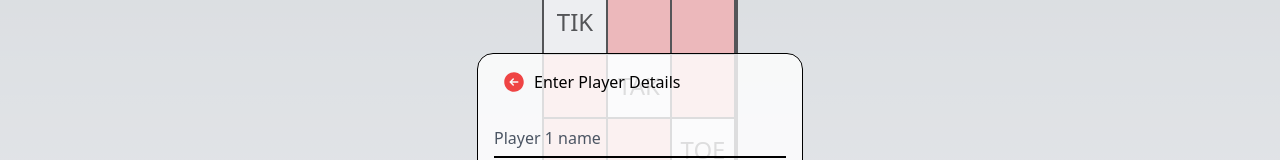
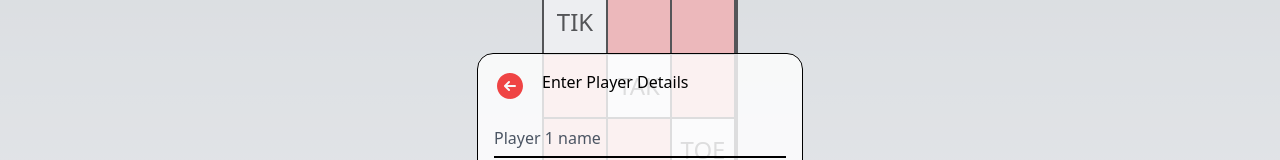
Before and after one commit to ryan20bv/tik-tak-toe, a Next.js app: page /game in a window 1280 px wide. Shown: the part 227-387 px from the top of the page. Built offline with nearby package versions, Linux system fonts and the light colour scheme.

Commit message:
update ui for start game form

```diff
--- a/src/components/startNewGame/InfoForm.tsx
+++ b/src/components/startNewGame/InfoForm.tsx
@@ -46,9 +46,9 @@ const InfoForm = () => {
 	};
 	return (
 		<section className='border border-black p-4 rounded-2xl'>
-			<div className='flex'>
+			<div className='flex '>
 				<p onClick={cancelStartGameHandler}>
-					<ArrowLeftCircleIcon className='text-red-500 h-6 mx-2' />
+					<ArrowLeftCircleIcon className='text-red-500 h-8 mr-4' />
 				</p>
 				<p className='text-center mb-6'>Enter Player Details</p>
 			</div>
```
